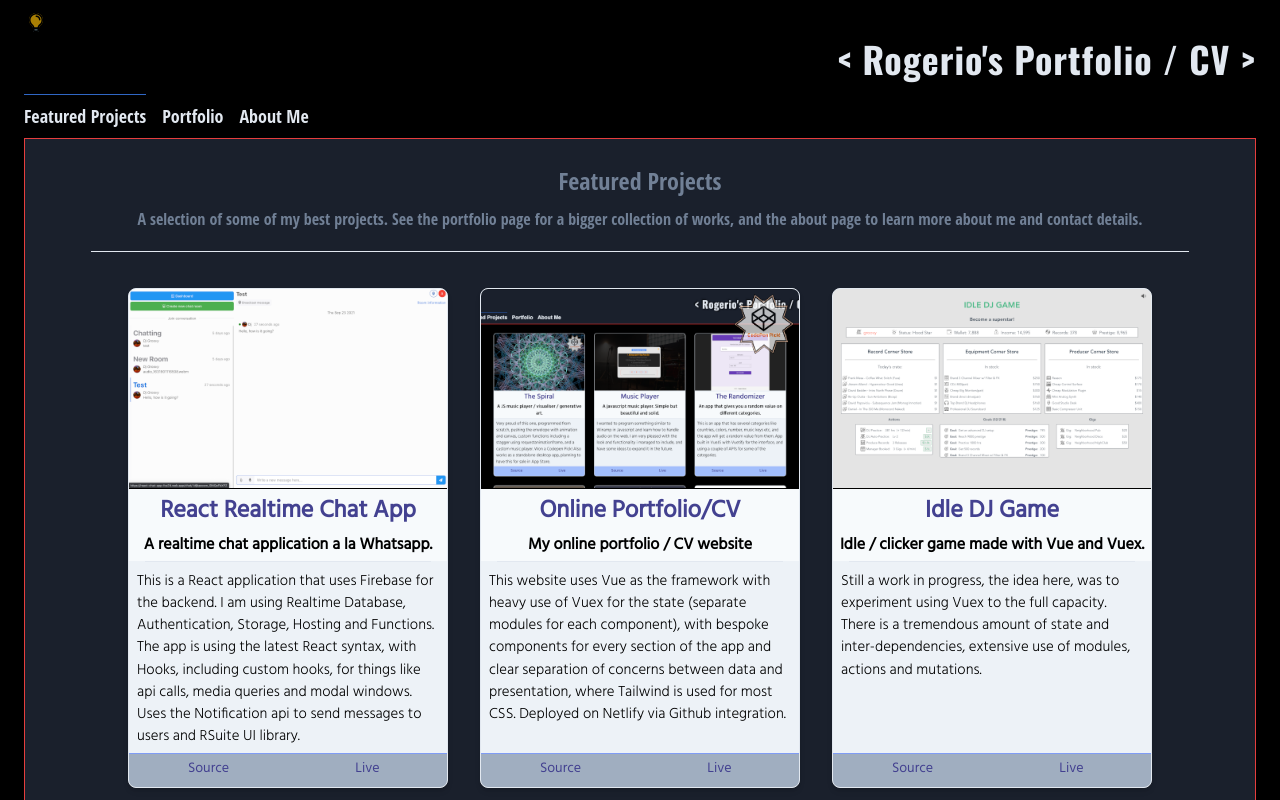
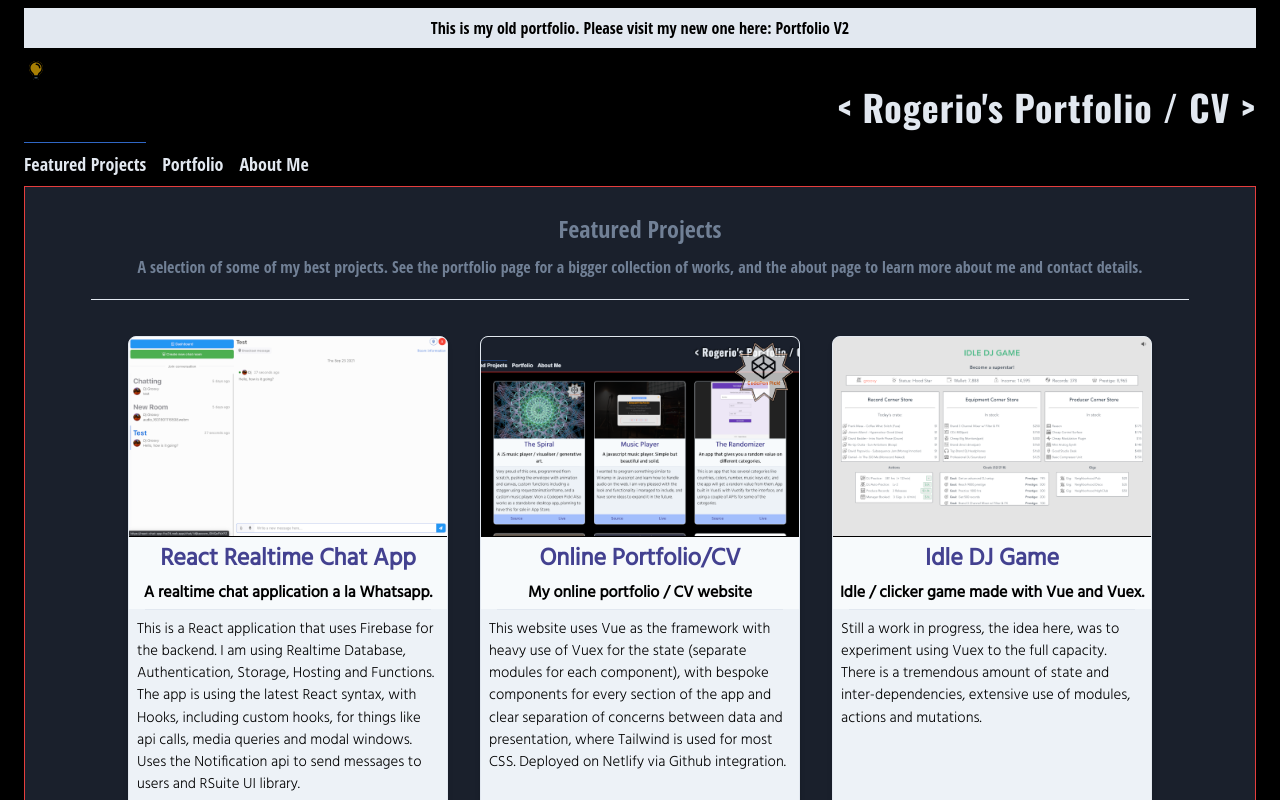
Before and after one commit to rogerio-romao/rogerio, a Vue app: page / in a window 1280 px wide. Shown: the top 800 px of the page. Built offline with nearby package versions, Linux system fonts and the light colour scheme.

Commit message:
add announcement and link to portfolio v2

```diff
--- a/src/components/TopNav.vue
+++ b/src/components/TopNav.vue
@@ -1,5 +1,10 @@
 <template>
-  <div class="nav px-4">
+  <div class="px-4 nav">
+    <div class="announcement">
+      <a href="https://portfolio-v2-puce-theta.vercel.app/"
+        >This is my old portfolio. Please visit my new one here: Portfolio V2</a
+      >
+    </div>
     <div>
       <img
         v-if="theme === 'dark'"
@@ -22,14 +27,14 @@
         @click="changeTheme"
       />
     </div>
-    <h1 class="text-4xl text-right mb-2 hvr-wobble-skew">
+    <h1 class="mb-2 text-4xl text-right hvr-wobble-skew">
       &lt; Rogerio's Portfolio / CV &gt;
     </h1>
     <div class="mb-2 font-semibold">
       <router-link to="/">
         <a
           @click="page = 'featured'"
-          class="mr-4 nav-links pt-2 text-lg"
+          class="pt-2 mr-4 text-lg nav-links"
           href="/featured"
           :class="{ active: page === 'featured' }"
           >Featured Projects</a
@@ -38,7 +43,7 @@
       <router-link to="/projects">
         <a
           @click="page = 'portfolio'"
-          class="mr-4 nav-links pt-2 text-lg"
+          class="pt-2 mr-4 text-lg nav-links"
           href="/"
           :class="{ active: page === 'portfolio' }"
           >Portfolio</a
@@ -47,7 +52,7 @@
       <router-link to="/about">
         <a
           @click="page = 'about'"
-          class="mr-4 nav-links bg-b pt-2 text-lg"
+          class="pt-2 mr-4 text-lg nav-links bg-b"
           href="/about"
           :class="{ active: page === 'about' }"
           >About Me</a
@@ -105,6 +110,18 @@ h1 {
   font-family: "Oswald", sans-serif !important;
   letter-spacing: 1px;
   color: var(--font-title);
+}
+.announcement {
+  background: var(--font-title);
+  text-align: center;
+  padding: 0.5rem;
+  margin-bottom: 0.5rem;
+}
+.announcement a {
+  color: var(--secondary-bg);
+}
+.announcement a:hover {
+  color: var(--links-hover);
 }
 .nav {
   margin: 0.5em 0.5em 0 0.5em;
```
